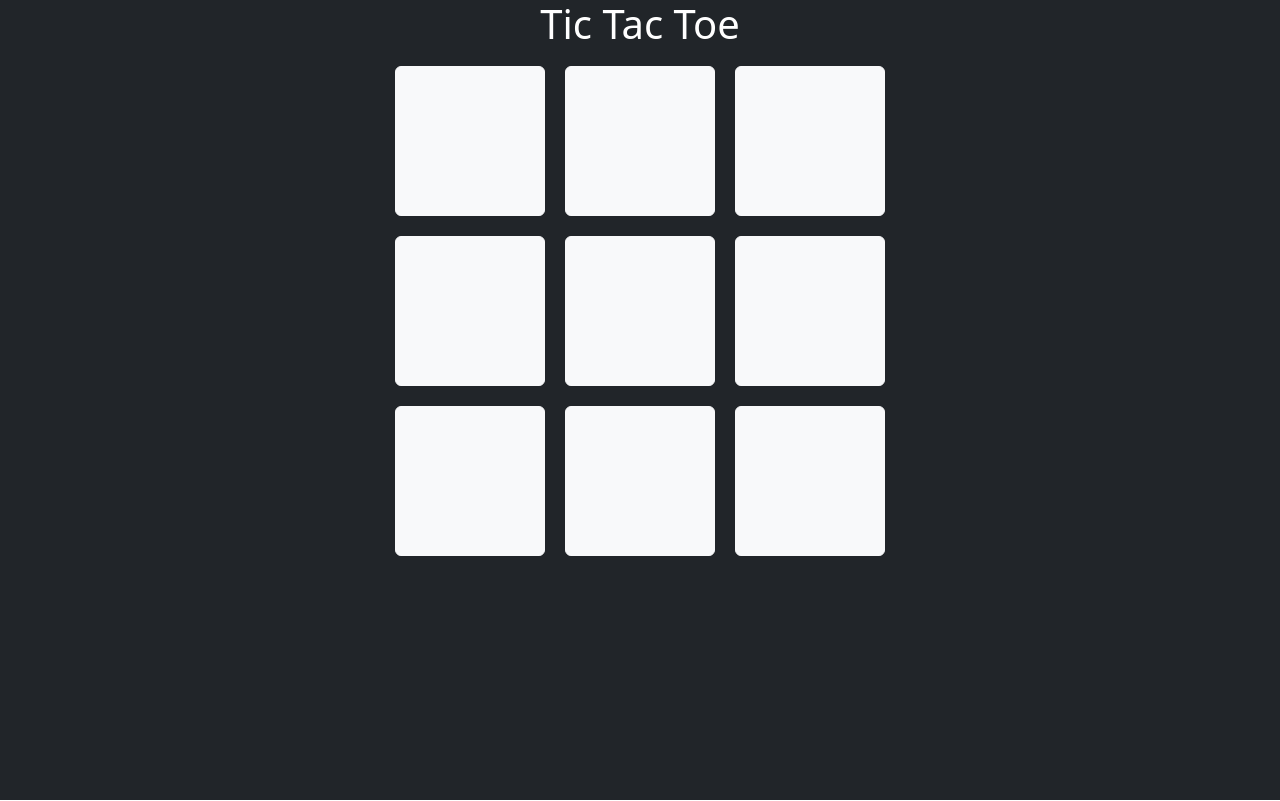
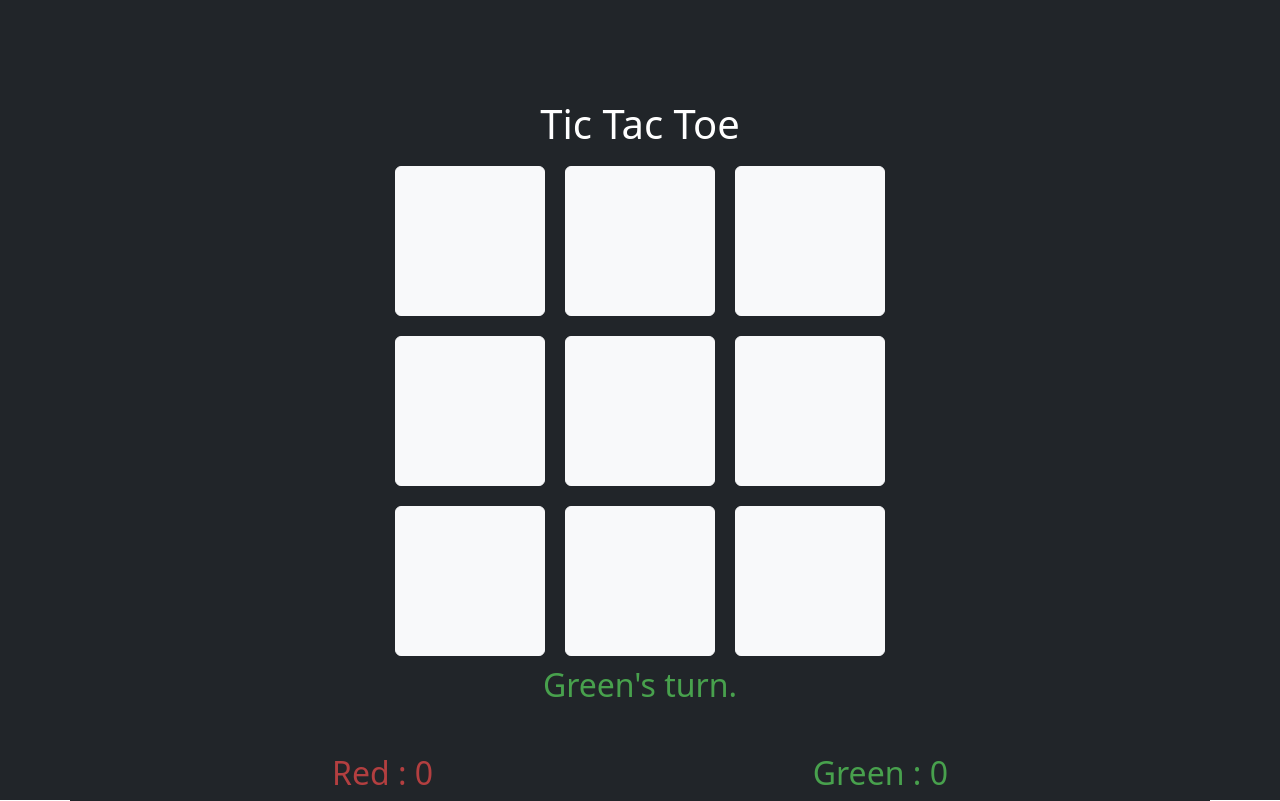
Before and after one commit to catalindanis/React-Projects, a React (Vite) app in the folder tic-tac-toe/: page / in a window 1280 px wide. Built offline with nearby package versions, Linux system fonts and the light colour scheme.

Commit message:
Added score design

```diff
--- a/tic-tac-toe/src/App.css
+++ b/tic-tac-toe/src/App.css
@@ -10,6 +10,24 @@
 }
 
 .full-height{
+    padding-top: 100px;
     height: 100vh;
     width: 100vw;
 }
+
+.score{
+    margin-top: 50px;
+    display: flex;
+    width: 50vw;
+    text-align: center;
+}
+
+.red{
+    color: #B33F40;
+
+}
+
+.green{
+    margin-left: auto;
+    color: #48A14D;
+}
--- a/tic-tac-toe/src/App.tsx
+++ b/tic-tac-toe/src/App.tsx
@@ -1,13 +1,24 @@
-import GameTable  from "./Components/GameTable";
+import { useState } from "react";
+import GameTable from "./Components/GameTable";
+import { getCurrentTurn } from "./Config/Game";
 
 function App() {
+  let [player1, setPlayer1] = useState(0);
+  let [player2, setPlayer2] = useState(0);
+  let [turn, setTurn] = useState(getCurrentTurn());
+
   return (
     <>
       <div className="container-fluid bg-dark full-height">
-      <div className="container text-center bg-dark">
-        <h1 className="text-white ">Tic Tac Toe</h1>
-        <GameTable></GameTable>
-      </div>
+        <div className="container text-center bg-dark">
+          <h1 className="text-white">Tic Tac Toe</h1>
+          <GameTable></GameTable>
+          <h2 className={turn === 1 ? "green" : "red"}>{turn === 1 ? "Green's turn." : "Red's turn."}</h2>
+          <div className="container text-center score">
+            <h2 className="red">Red : {player1}</h2>
+            <h2 className="green">Green : {player2}</h2>
+          </div>
+        </div>
       </div>
     </>
   );
--- a/tic-tac-toe/src/Config/Game.tsx
+++ b/tic-tac-toe/src/Config/Game.tsx
@@ -11,9 +11,8 @@ export const setMarked = (position: string) => {
   changeTurn();
   if (winnerFound() != -1) {
     setTimeout(() => {
-      alert("NICE!")
       resetTable();
-    },1000)
+    },500)
   }
 };
 
```
